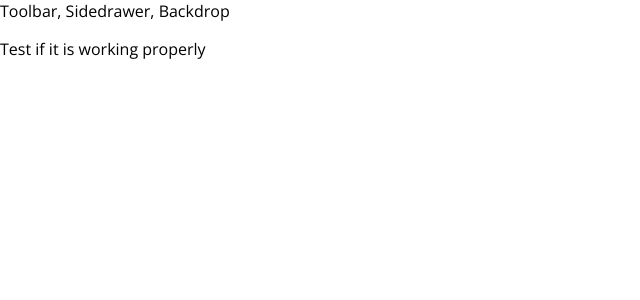
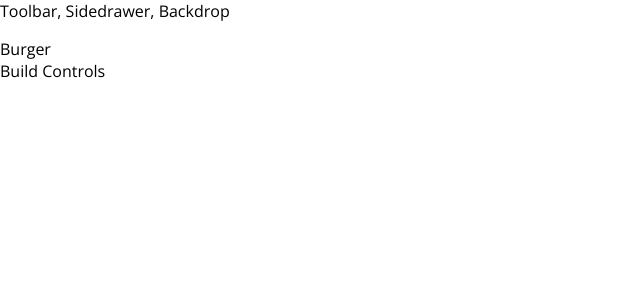
Before and after one commit to kapil5harma/burger-builder-redux-saga, a React app: page / in a window 1280 px wide. Shown: the top 300 px of the page, without its empty margins (0-640 px from the left). Built offline with nearby package versions, Linux system fonts and the light colour scheme.

Commit message:
1. BurgerBuilder component created 2. Layout.css added with Layout.css

```diff
--- a/src/App.js
+++ b/src/App.js
@@ -1,12 +1,13 @@
 import React, { Component } from 'react';
 import Layout from './components/Layout/Layout';
+import BurgerBuilder from './containers/BurgerBuiilder/BurgerBuilder';
 
 class App extends Component {
   render() {
     return (
       <div>
         <Layout>
-          <p>Test if it is working properly</p>
+          <BurgerBuilder />
         </Layout>
       </div>
     );
--- /dev/null
+++ b/src/components/Layout/Layout.css
@@ -0,0 +1,3 @@
+.Content {
+  margin-top: 16px;
+}
--- a/src/components/Layout/Layout.js
+++ b/src/components/Layout/Layout.js
@@ -1,11 +1,13 @@
 import React from 'react';
+
 import Aux from '../../hoc/Aux';
+import classes from './Layout.css';
 
 const layout = props => {
   return (
     <Aux>
       <div>Toolbar, Sidedrawer, Backdrop</div>
-      <main>{props.children}</main>
+      <main className={classes.Content}>{props.children}</main>
     </Aux>
   );
 };
--- /dev/null
+++ b/src/containers/BurgerBuiilder/BurgerBuilder.js
@@ -0,0 +1,15 @@
+import React, { Component } from 'react';
+import Aux from '../../hoc/Aux';
+
+class BurgerBuilder extends Component {
+  render() {
+    return (
+      <Aux>
+        <div>Burger</div>
+        <div>Build Controls</div>
+      </Aux>
+    );
+  }
+}
+
+export default BurgerBuilder;
```
